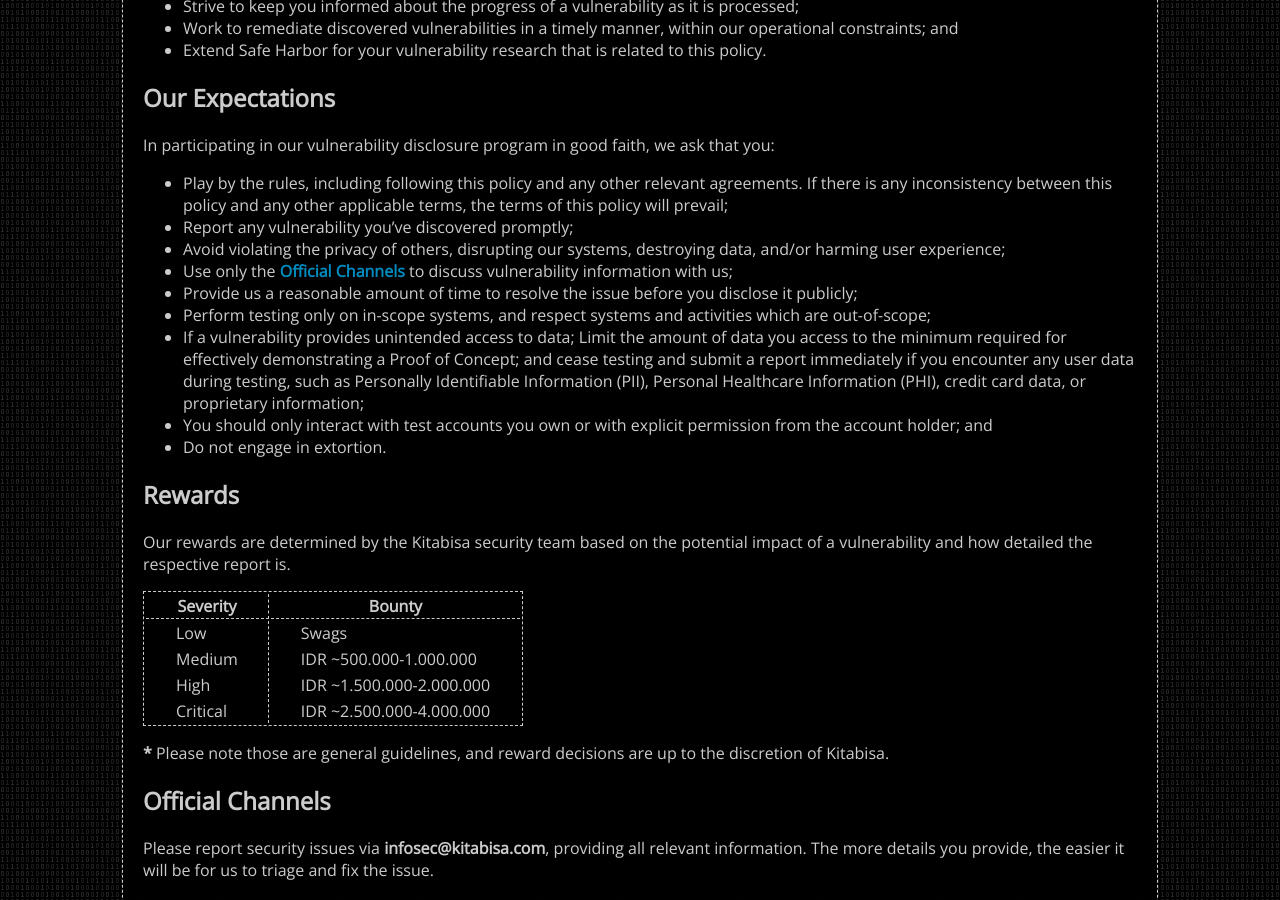
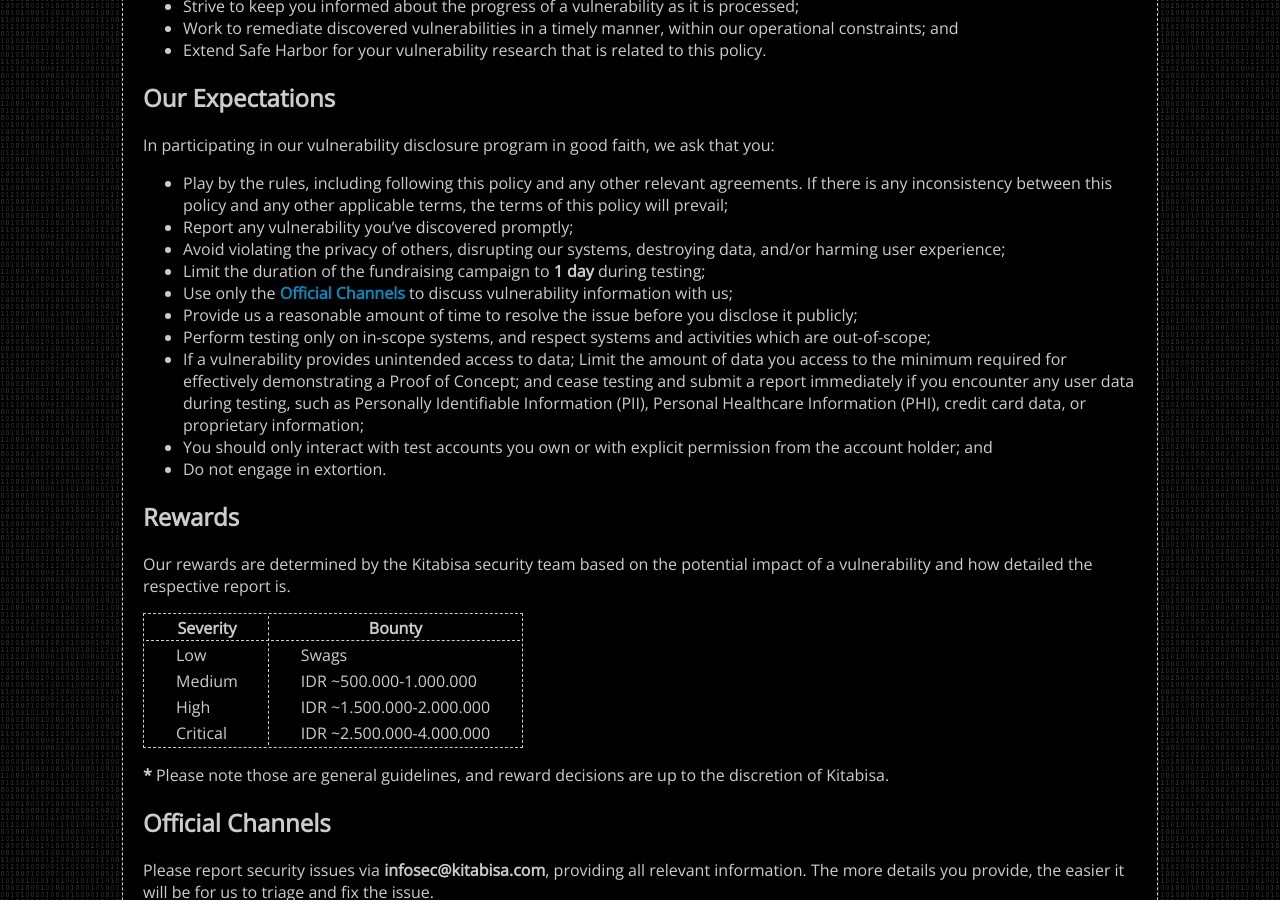
Before and after one commit to kitabisa/responsible-disclosure, a Jekyll site: the page built from index.md, in a window 1280 px wide and 900 px high, scrolled down 1671 px. Built offline with Jekyll 4.4.1, drawn with Linux system fonts in a browser that asks for light colours; our own code applies the rules of GitHub Pages for plain Markdown files.

Commit message:
Add expectation

```diff
--- a/_config.yml
+++ b/_config.yml
@@ -58,6 +58,7 @@
   - Play by the rules, including following this policy and any other relevant agreements. If there is any inconsistency between this policy and any other applicable terms, the terms of this policy will prevail;
   - Report any vulnerability you’ve discovered promptly;
   - Avoid violating the privacy of others, disrupting our systems, destroying data, and/or harming user experience;
+  - Limit the duration of the fundraising campaign to <b>1 day</b> during testing;
   - Use only the <a href="#official-channels">Official Channels</a> to discuss vulnerability information with us;
   - Provide us a reasonable amount of time to resolve the issue before you disclose it publicly;
   - Perform testing only on in-scope systems, and respect systems and activities which are out-of-scope;
```
